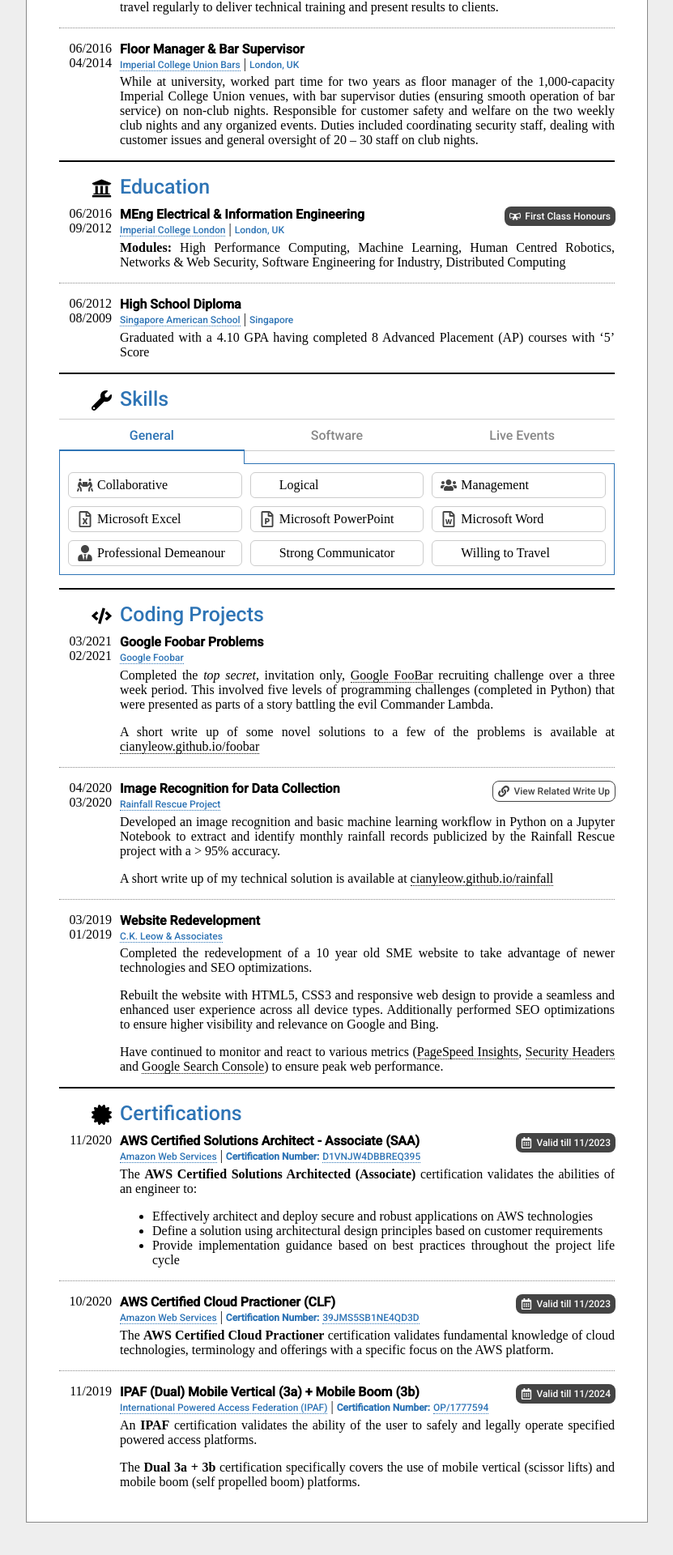
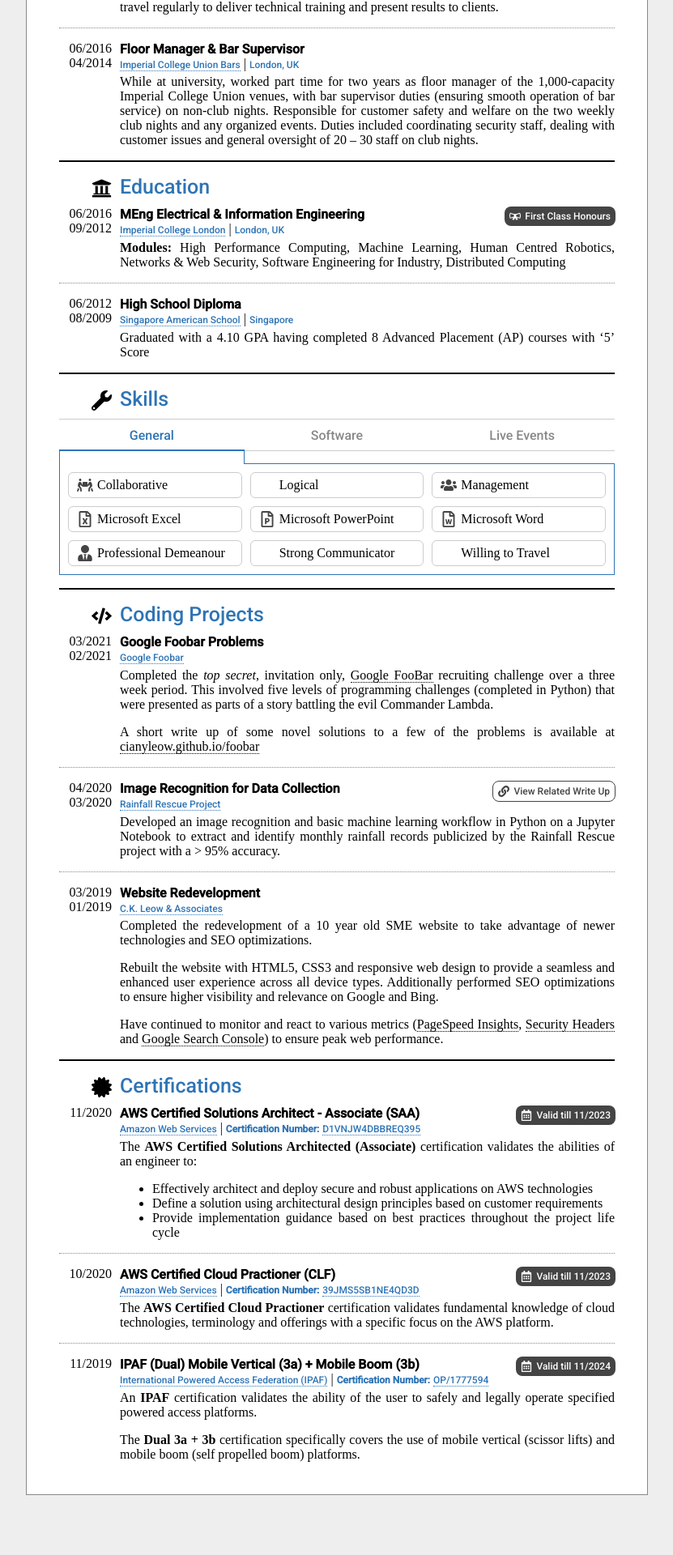
Before and after one commit to cianyleow/cv, a Jekyll site: the page built from index.md, in a window 1280 px wide. Shown: the part 718-2638 px from the top of the page at 81% size, without its empty margins (224-1055 px from the left). Built offline with Jekyll 4.4.1, drawn with Linux system fonts in a browser that asks for light colours; after the commit the page ends 2604 px from its top, so only the background shows below that.

Commit message:
Adding print-show styling

```diff
--- a/_posts/coding-projects/2020-03-01-rainfall.markdown
+++ b/_posts/coding-projects/2020-03-01-rainfall.markdown
@@ -12,4 +12,5 @@ badge:
 ---
 Developed an image recognition and basic machine learning workflow in Python on a Jupyter Notebook to extract and identify monthly rainfall records publicized by the Rainfall Rescue project with a > 95% accuracy.
 
+{:.print-show}
 A short write up of my technical solution is available at [cianyleow.github.io/rainfall](https://cianyleow.github.io/rainfall)
--- a/css/print.css
+++ b/css/print.css
@@ -1,3 +1,7 @@
+.print-show {
+	visibility: visible;
+}
+
 @page {
 	margin: 14.5mm 20mm;
 }
--- a/css/style.css
+++ b/css/style.css
@@ -1,3 +1,7 @@
+.print-show {
+	display: none;
+}
+
 body, html {
 	margin: 0;
 	padding: 0;
@@ -316,7 +320,7 @@ article > .content {
 	text-align: justify;
 }
 
-article > .content > ul, article > .content > p:last-child {
+article > .content > p, article > .content > ul{
 	margin-bottom: 0;
 }
 
```
